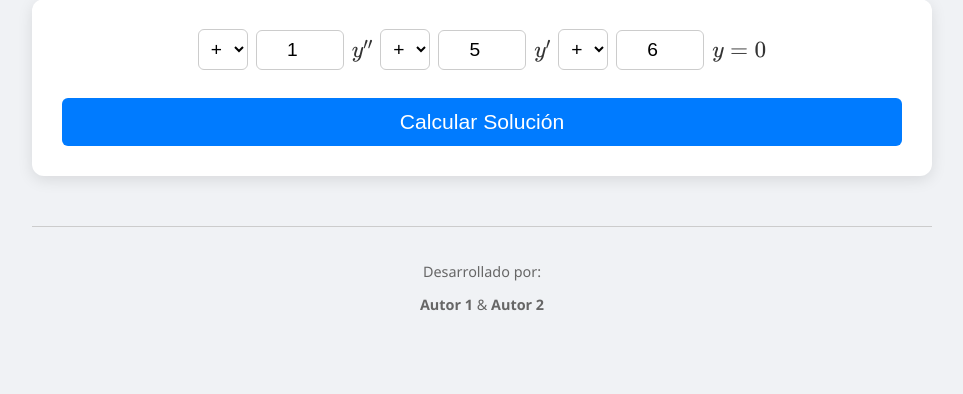
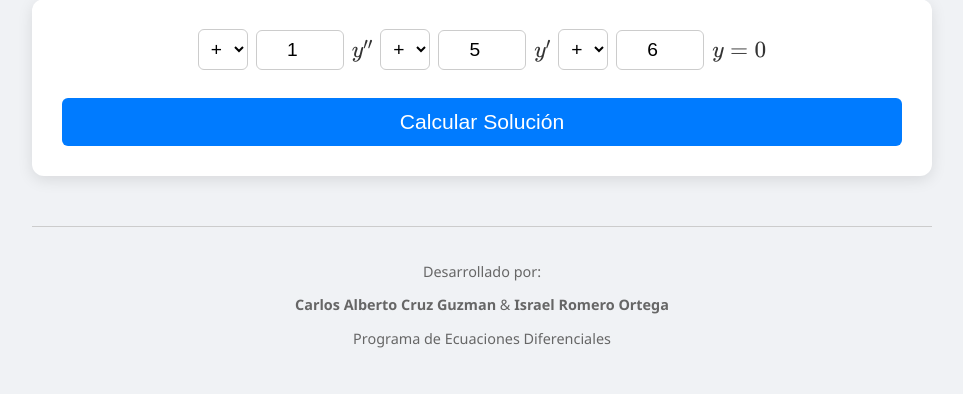
Before and after one commit to margaritabases-ai/ecuaciones, a Flask app: page / in a window 1280 px wide. Shown: the part 158-552 px from the top of the page, without its empty margins (158-1121 px from the left). Run offline with Flask 3, Linux system fonts and the light colour scheme.

Commit message:
Update index.html

```diff
--- a/templates/index.html
+++ b/templates/index.html
@@ -74,7 +74,8 @@
 
     <div class="authors">
         <p>Desarrollado por:</p>
-        <p><strong>Autor 1</strong> & <strong>Autor 2</strong></p>
+        <p><strong>Carlos Alberto Cruz Guzman</strong> & <strong>Israel Romero Ortega</strong></p>
+        <p>Programa de Ecuaciones Diferenciales</p>
     </div>
 
     <script>
```
